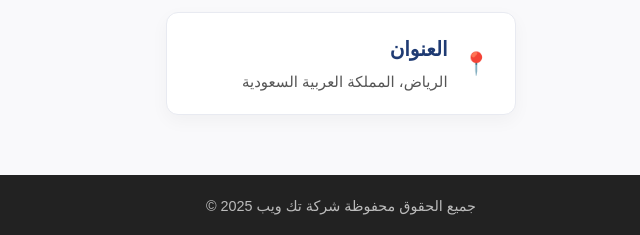
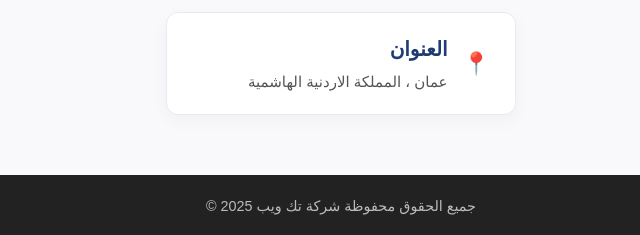
Before and after one commit to mohammed-9000/techweb, a plain HTML site: page index.html in a window 1280 px wide. Shown: the part 2781-3016 px from the top of the page, 299-939 px from the left. Drawn offline with Linux system fonts and the light colour scheme.

Commit message:
Update index.html

```diff
--- a/index.html
+++ b/index.html
@@ -141,7 +141,7 @@
       <div class="icon">📍</div>
       <div class="contact-info">
         <h3>العنوان</h3>
-        <p>الرياض، المملكة العربية السعودية</p>
+        <p>عمان ، المملكة الاردنية الهاشمية</p>
       </div>
     </div>
   </div>
```
